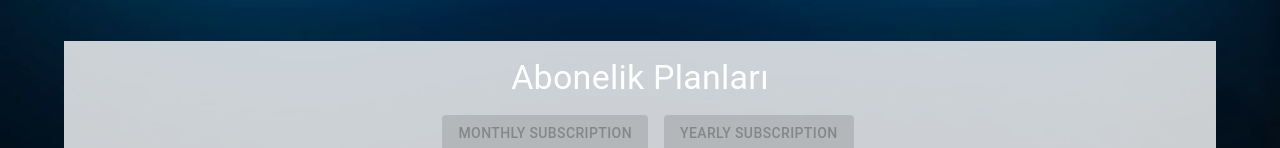
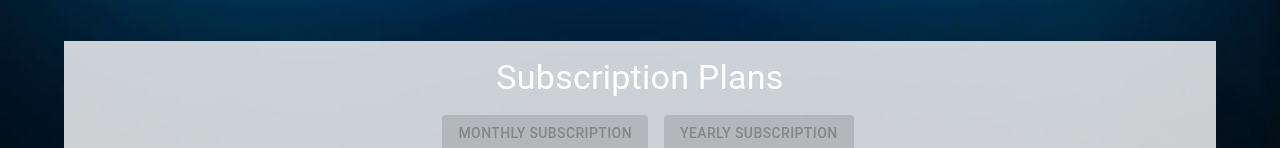
Before and after one commit to ebolarium/mvs4, a React (Create React App) app in the folder frontend/: page / in a window 1280 px wide. Shown: the part 444-592 px from the top of the page. Built offline with nearby package versions, Linux system fonts and the light colour scheme; no server answers.

Commit message:
Dil dosyaları güncellendi 2

```diff
--- a/frontend/src/pages/PricesSection.js
+++ b/frontend/src/pages/PricesSection.js
@@ -196,7 +196,7 @@ const PricesSection = ({ isLoggedIn }) => {
 
   return (
     <Box sx={{ py: 2, textAlign: 'center', backgroundColor: 'rgba(255, 255, 255, 0.8)' }}>
-      <Typography variant="h4">Abonelik Planları</Typography>
+      <Typography variant="h4">{t('subscriptionPlans')}</Typography>
 
       <Button
         variant="contained"
```
